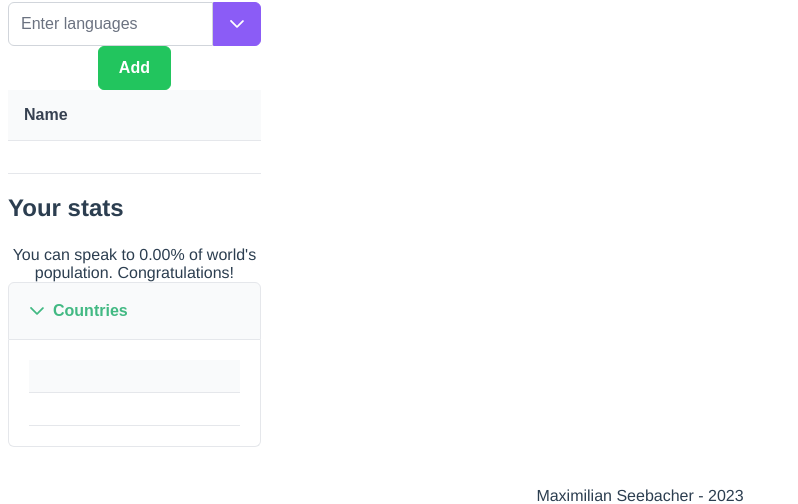
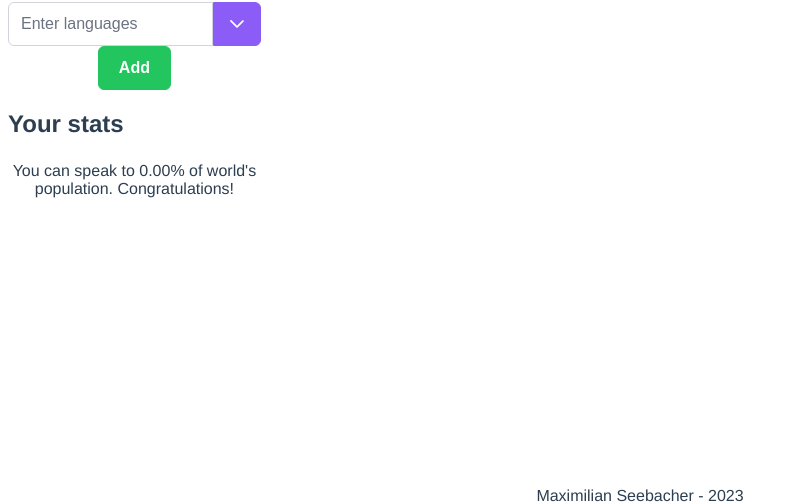
Before and after one commit to maxseebacher/langcalc, a Vue app in the folder lang_calc/: page / in a window 1280 px wide. Shown: the part 280-784 px from the top of the page, without its empty margins (0-798 px from the left). Built offline with nearby package versions, Linux system fonts and the light colour scheme; a web font is replaced by a local one.

Commit message:
Check array length

```diff
--- a/lang_calc/src/components/side_bar.vue
+++ b/lang_calc/src/components/side_bar.vue
@@ -120,7 +120,7 @@ const map = ref({
                 <AutoComplete placeholder="Enter languages" dropdown v-model="selectedLanguage" optionLabel="name"
                     :suggestions="filteredLanguages" @complete="search"></AutoComplete>
                 <Button label="Add" severity="success" @click="addlanguage()" />
-                <DataTable :value="selectedLanguages">
+                <DataTable :value="selectedLanguages" v-if="selectedLanguages.length">
                     <Column field="name" header="Name">
                         <template #body="slotProps">
                             {{slotProps.data.name}} <Button label="Remove" severity="danger" @click="removelanguage(slotProps.data.name)" />
@@ -131,11 +131,11 @@ const map = ref({
             <div>
                 <h2>Your stats</h2> <br> <br> <br> <br>
                 You can speak to {{ (selectedPeople / totalPeople * 100).toFixed(2) }}% of world's population. Congratulations! <br>
-                <Accordion :activeIndex="0">
+                <Accordion :activeIndex="0" v-if="countries.length">
                     <AccordionTab header="Countries">
                         <DataTable :value="countries">
-                        <Column field="name" header=""></Column>
-                    </DataTable>
+                            <Column field="name" header=""></Column>
+                        </DataTable>
                     </AccordionTab>
                 </Accordion>
                 <div class="card flex justify-content-center">
```
